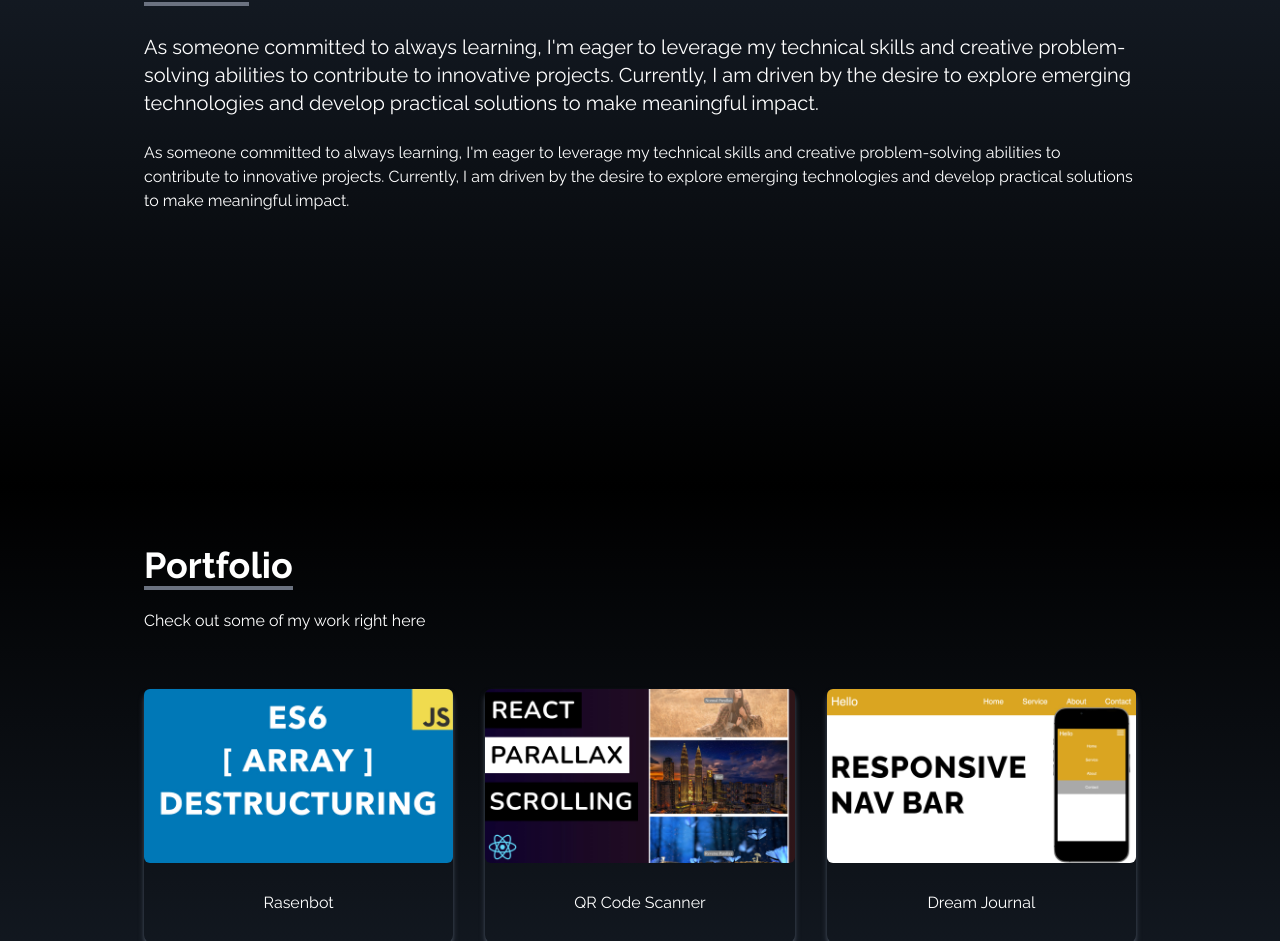
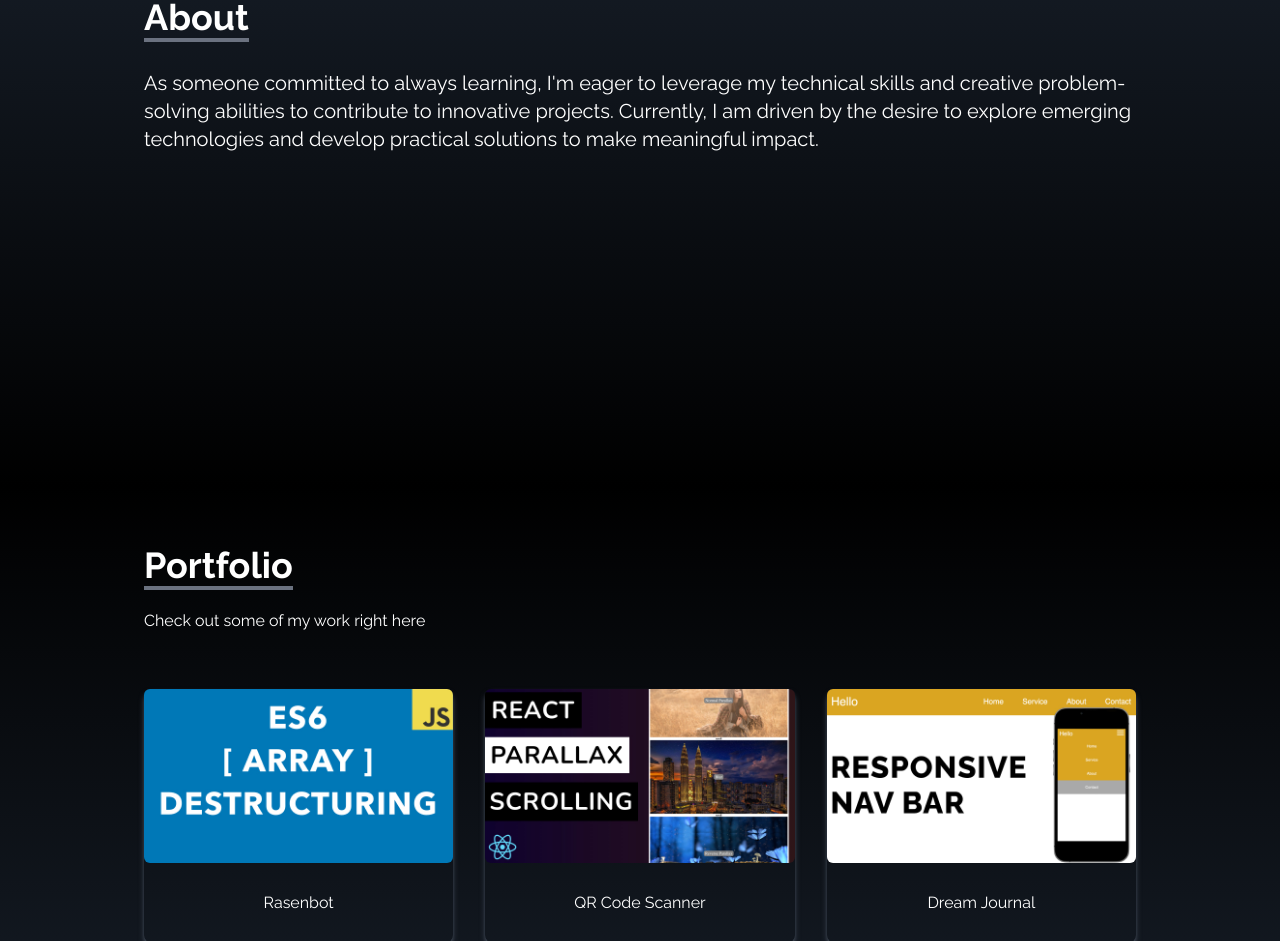
Before and after one commit to benjaminl4917/website-portfolio, a React (Create React App) app: page / in a window 1280 px wide. Shown: the part 1113-2054 px from the top of the page. Built offline with nearby package versions, Linux system fonts and the light colour scheme.

Commit message:
modified about component

```diff
--- a/src/components/About.jsx
+++ b/src/components/About.jsx
@@ -15,10 +15,6 @@ const About = () => {
 
             <br />
 
-            <p>
-                As someone committed to always learning, I'm eager to leverage my technical skills and creative problem-solving abilities to contribute to innovative projects.
-                Currently, I am driven by the desire to explore emerging technologies and develop practical solutions to make meaningful impact.
-            </p>
         </div>
     </div>
   )
```
